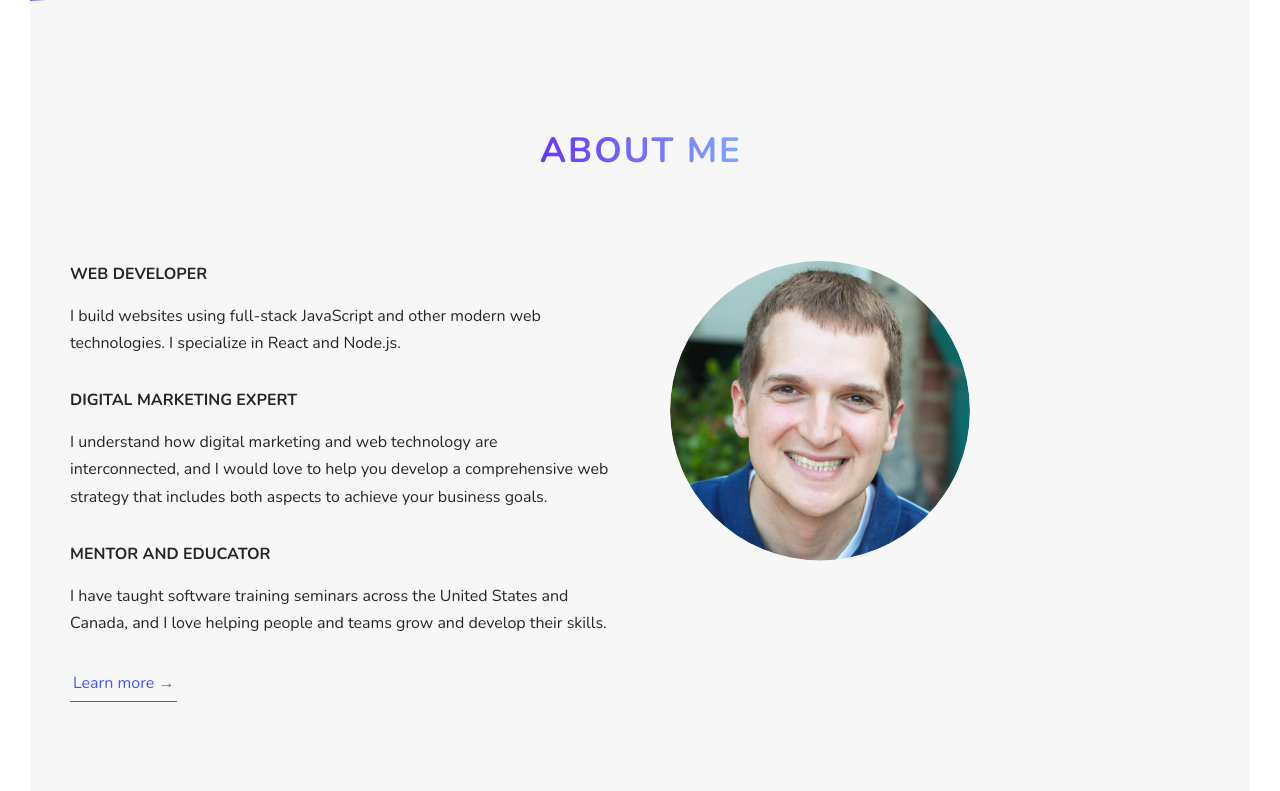
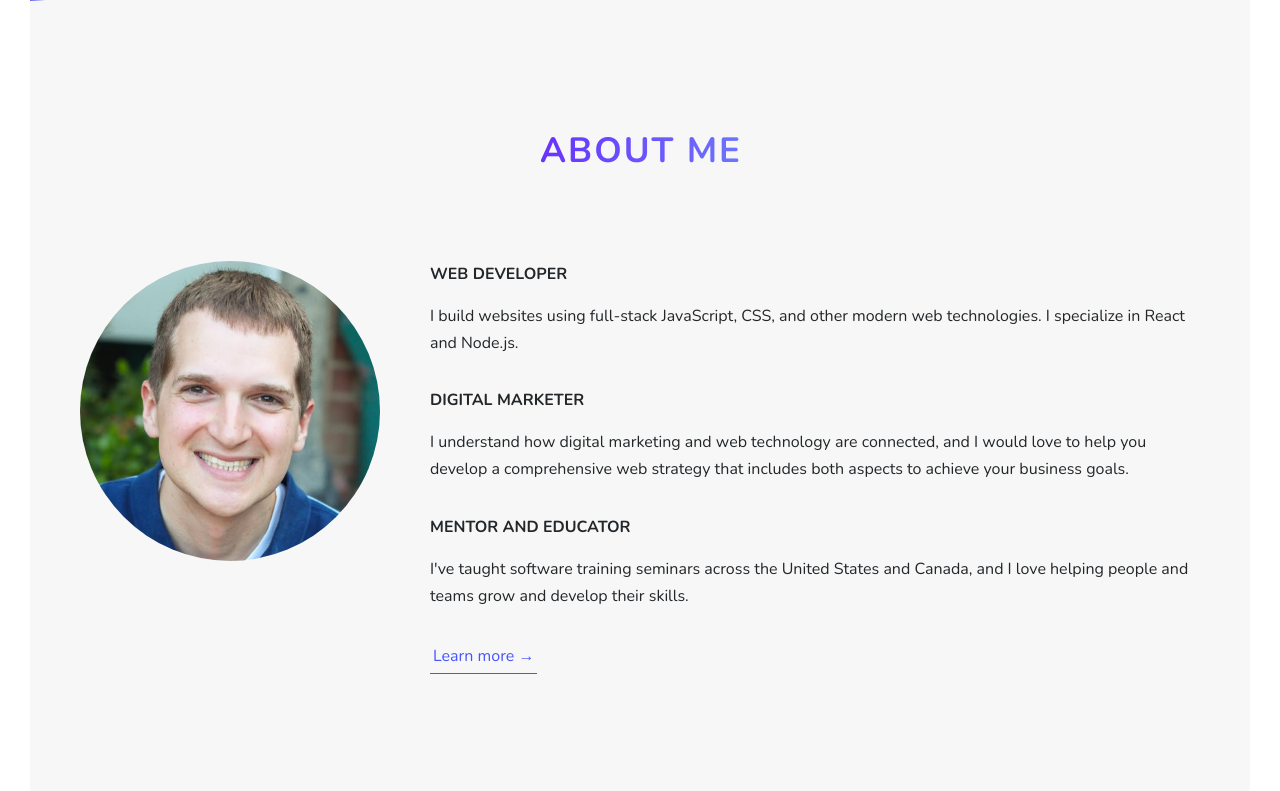
Before and after one commit to darinallen/darinallen, a Gatsby site: page / in a window 1280 px wide. Shown: the part 789-1580 px from the top of the page. Built offline with nearby package versions, Linux system fonts and the light colour scheme; Gatsby itself is replaced by a stand-in of ours.

Commit message:
Update About section styles and copy

```diff
--- a/src/components/Main/About/CircleImage/circleImage.module.scss
+++ b/src/components/Main/About/CircleImage/circleImage.module.scss
@@ -8,12 +8,6 @@
   position: relative;
   overflow: hidden;
   border-radius: 50%;
-
-  @supports (clip-path: polygon(0 0)) {
-    shape-outside: circle(50% at 50% 50%);
-    clip-path: circle(50% at 50% 50%);
-    border-radius: none;
-  }
 }
 
 .img {
@@ -28,15 +22,21 @@
   left: 50%;
   transform: translate(-50%, 20%);
   color: $white;
-  font-size: 2.2rem;
+  font-size: 2.5rem;
   text-align: center;
   opacity: 0;
   backface-visibility: hidden;
   transition: all 0.5s;
+  z-index: -1;
+}
+
+.caption:hover {
+  font-size: 2.8rem;
 }
 
 .shape:hover .caption {
   opacity: 1;
+  z-index: 0;
   transform: translate(-50%, -50%);
 }
 
--- a/src/components/Main/About/about.module.scss
+++ b/src/components/Main/About/about.module.scss
@@ -10,3 +10,26 @@
     padding: 15rem 0 20rem 0;
   }
 }
+
+.row {
+  display: flex;
+  justify-content: center;
+  max-width: 114rem;
+  margin: 0 5rem;
+
+  @include respond(tab-port) {
+    flex-direction: column;
+  }
+}
+
+.circleImageContainer {
+  display: flex;
+  justify-content: flex-end;
+  margin-right: 5rem;
+
+  @include respond(tab-port) {
+    justify-content: center;
+    margin-bottom: 5rem;
+    margin-right: 0;
+  }
+}
--- a/src/components/Main/About/index.js
+++ b/src/components/Main/About/index.js
@@ -8,30 +8,30 @@ const About = () => (
     <div className="u-center-text u-margin-bottom-large">
       <h2 className="heading-secondary">About Me</h2>
     </div>
-    <div className="row">
-      <div className="col-1-of-2">
+    <div className={styles.row}>
+      <div className={styles.circleImageContainer}>
+        <CircleImage />
+      </div>
+      <div className={styles.text}>
         <h3 className="heading-tertiary u-margin-bottom-small">Web developer</h3>
         <p className="paragraph">
-          I build websites using full-stack JavaScript and other modern web technologies. I specialize in React and
-          Node.js.
+          I build websites using full-stack JavaScript, CSS, and other modern web technologies. I specialize in React
+          and Node.js.
         </p>
 
-        <h3 className="heading-tertiary u-margin-bottom-small">Digital marketing expert</h3>
+        <h3 className="heading-tertiary u-margin-bottom-small">Digital marketer</h3>
         <p className="paragraph">
-          I understand how digital marketing and web technology are interconnected, and I would love to help you develop
-          a comprehensive web strategy that includes both aspects to achieve your business goals.
+          I understand how digital marketing and web technology are connected, and I would love to help you develop a
+          comprehensive web strategy that includes both aspects to achieve your business goals.
         </p>
 
         <h3 className="heading-tertiary u-margin-bottom-small">Mentor and educator</h3>
         <p className="paragraph">
-          I have taught software training seminars across the United States and Canada, and I love helping people and
+          I've taught software training seminars across the United States and Canada, and I love helping people and
           teams grow and develop their skills.
         </p>
 
         <ButtonText link="#features" text="Learn more &rarr;" />
-      </div>
-      <div className="col-1-of-2">
-        <CircleImage />
       </div>
     </div>
   </section>
--- a/src/styles/base/_typography.scss
+++ b/src/styles/base/_typography.scss
@@ -54,7 +54,7 @@
   text-transform: uppercase;
   font-weight: 700;
   display: inline-block;
-  background-image: linear-gradient(to right, rgba($color-primary-dark, 0.8), rgba($color-primary-light, 0.8));
+  background-image: linear-gradient(to right, rgba($color-primary-dark, 0.8), rgba($color-primary, 0.8));
   -webkit-background-clip: text;
   background-clip: text;
   color: transparent;
@@ -70,10 +70,6 @@
     font-size: 2.5rem;
   }
 }
-.heading-secondary:hover {
-  transform: skewY(2deg) skewX(15deg) scale(1.1);
-  text-shadow: 0.5rem 1rem 2rem rgba($black, 0.2);
-}
 
 .heading-tertiary {
   font-size: $default-font-size;
```
